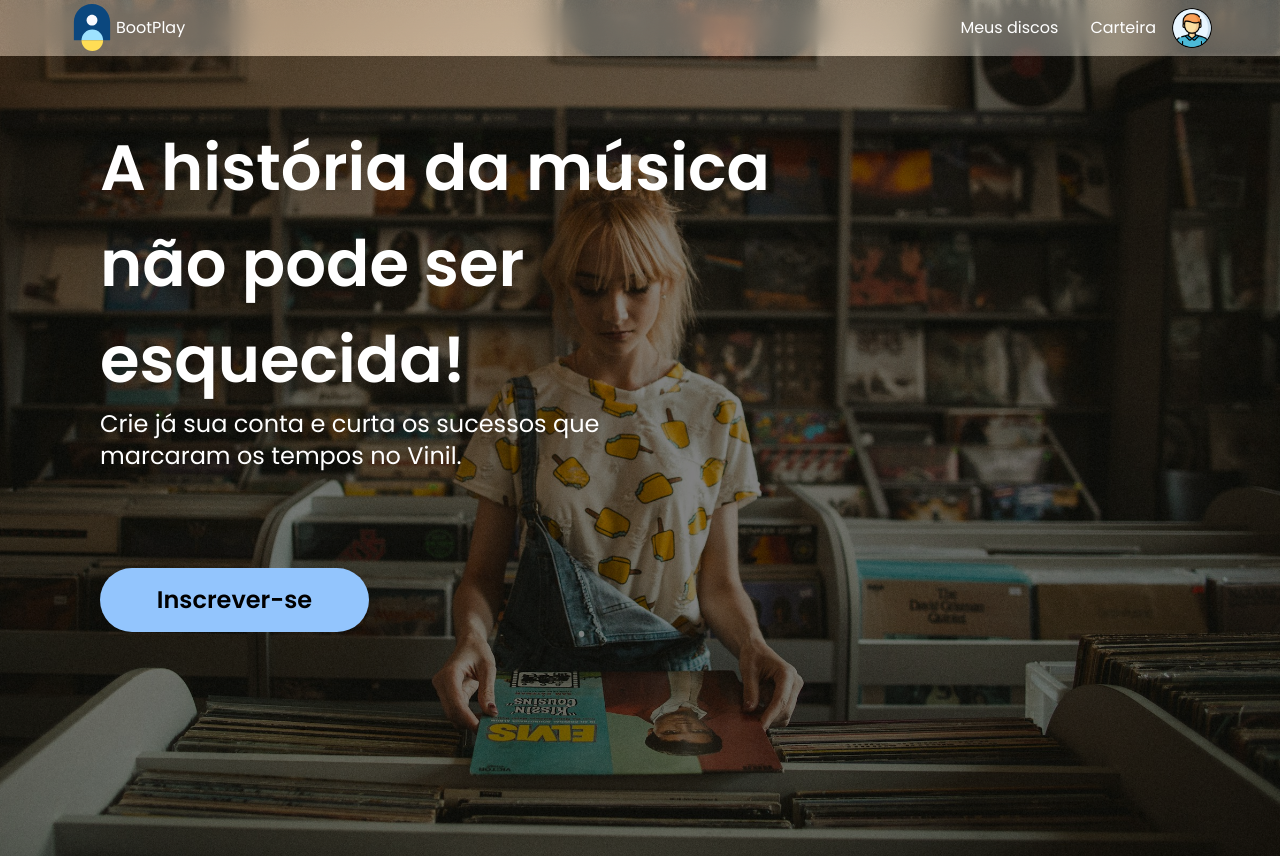
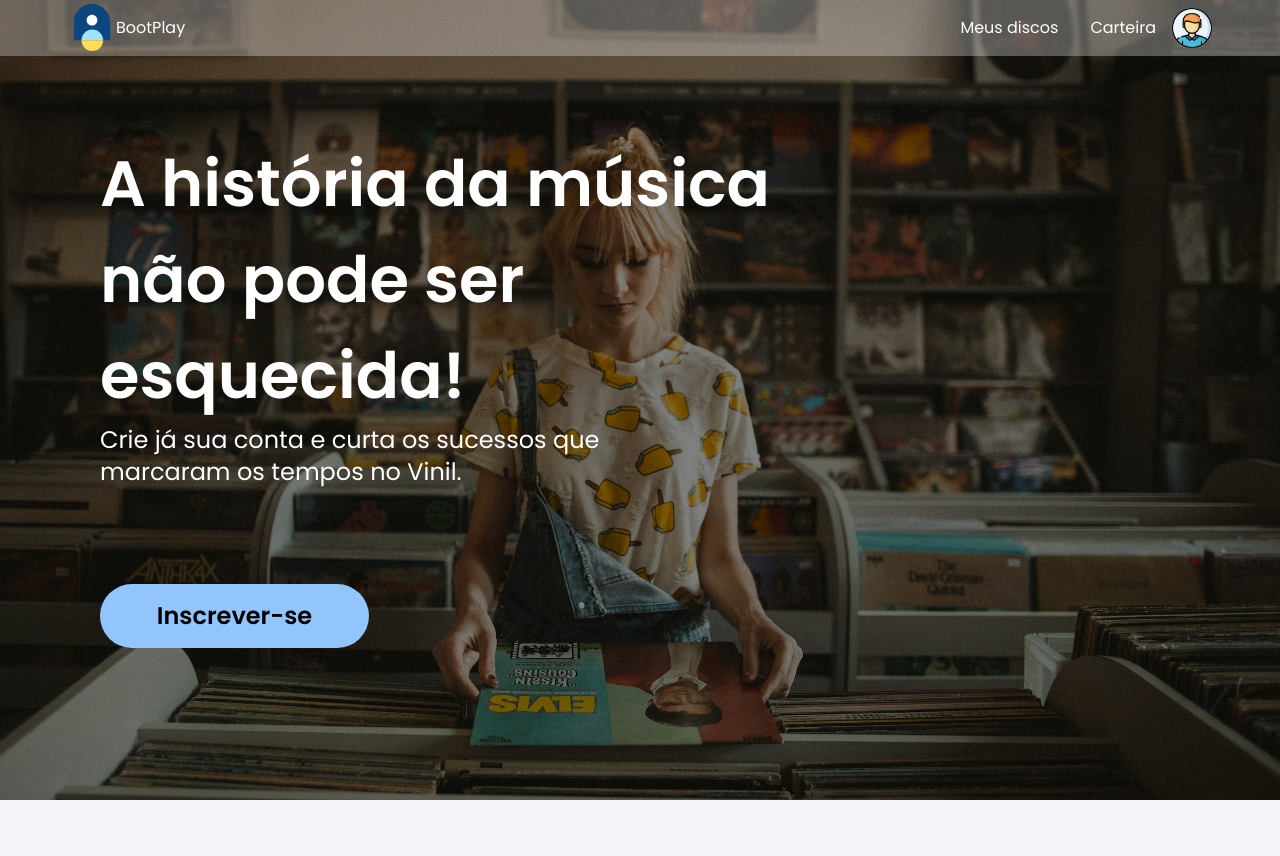
Before and after one commit to Douglascrc/douglas-campos-frontend, a React (Vite) app: page / in a window 1280 px wide. After the commit the page ends 800 px from the top, so only its background shows below. Built offline with nearby package versions, Linux system fonts and the light colour scheme; sample sign-in values are in the browser's storage.

Commit message:
refactor: Add menu toggle and logout functionality to Navbar component

```diff
--- a/src/components/Navbar.tsx
+++ b/src/components/Navbar.tsx
@@ -1,4 +1,4 @@
-import React from 'react';
+import React, { useState } from 'react';
 import Logo from '@/assets/logo.svg';
 import { Link, useNavigate } from 'react-router-dom';
 import { Avatar, AvatarFallback, AvatarImage } from "./ui/avatar"
@@ -7,8 +7,19 @@ import { useAuth } from '@/hooks/UseAuth';
 
 const Navbar = () => {
 
+  const [isMenuVisible, setIsMenuVisible] = useState(false);
   const _navigate = useNavigate()
-  const {isAuthenticated} = useAuth();
+  const {isAuthenticated, logout} = useAuth();
+
+  const toggleMenu = () => {
+    setIsMenuVisible(!isMenuVisible);
+  }
+
+  const handleLogout = () => {
+    logout();
+    setIsMenuVisible(false);
+
+  }
 
   return (
      <>
@@ -27,10 +38,19 @@ const Navbar = () => {
               <Link to={'/'} > <button className='text-white font-medium text-base px-4 py-2'>Carteira</button> </Link>
             </li>
             <li>
-            <Avatar>
-              <AvatarImage src={avatar} />
-              <AvatarFallback>CN</AvatarFallback>
-            </Avatar>
+            <div onClick={toggleMenu} className="cursor-pointer">
+              <Avatar>
+                <AvatarImage src={avatar} />
+                <AvatarFallback>CN</AvatarFallback>
+              </Avatar>
+            </div>
+            {isMenuVisible && (
+                <div className="absolute mt-2 z-50 bg-[#0B477E] cursor-pointer rounded-md py-2">
+                  <ul>
+                    <button className="px-4 text-white font-bold cursor-pointer bright-text" onClick={handleLogout}>Logout</button>
+                  </ul>
+                </div>
+              )}
             </li>
            </ul>
         </div>
--- a/src/pages/Home/index.tsx
+++ b/src/pages/Home/index.tsx
@@ -9,8 +9,9 @@ const Home = () => {
       return (
        <>
          <div className="bg-no-repeat bg-cover bg-fundo bg-center h-full">
-          <Navbar />
-          <section className="flex flex-wrap h-screen gap-4 backdrop-brightness-50">
+
+          <section className="flex flex-col h-screen gap-4 backdrop-brightness-50">
+            <Navbar />
             <main className='flex flex-col max-w-[800px] pl-[100px] items-start gap-8'>
                <div className='gap-6 my-16'>
                   <h1 className='text-white font-semibold text-[64px]'>A história da música não pode ser esquecida!</h1>
```
